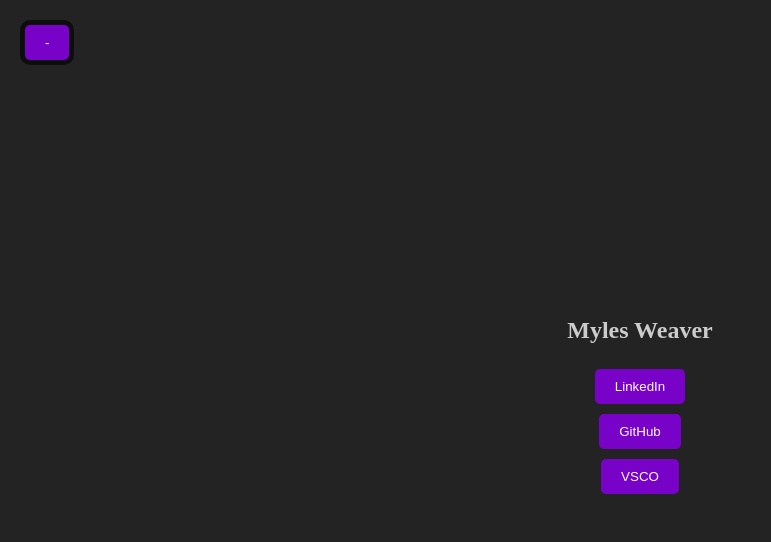
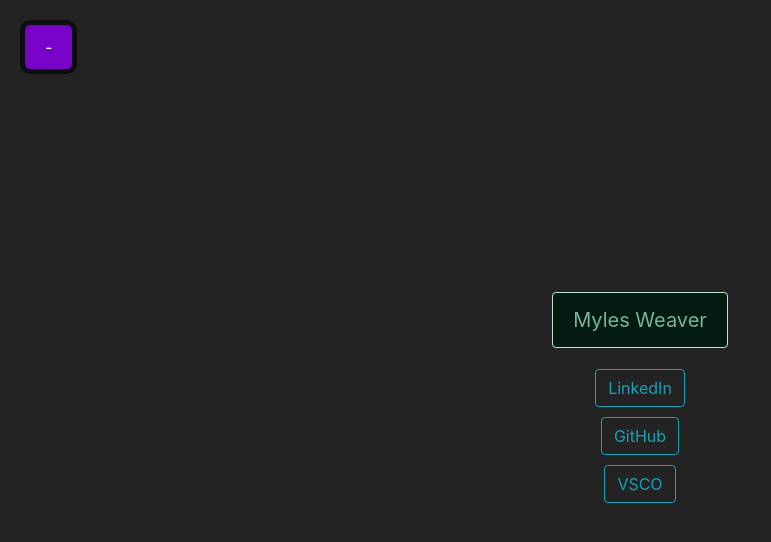
Before and after one commit to DreamWeaver3033/web-portfolio-file-server, a website: page index.html in a window 1280 px wide. Shown: the whole page, without its empty margins (0-771 px from the left). Drawn offline with nearby package versions, Linux system fonts and the light colour scheme.

Commit message:
begin adding bootstrap elements

```diff
--- a/index.html
+++ b/index.html
@@ -2,6 +2,7 @@
 <html lang="en">
 <head>
     <meta charset="UTF-8">
+    <link rel="stylesheet" href="https://maxcdn.bootstrapcdn.com/bootstrap/4.0.0/css/bootstrap.min.css">
     <meta name="viewport" content="width=device-width, initial-scale=1.0">
     <title>Myles Weaver</title>
 
@@ -51,6 +52,13 @@
         .minimizeButton {
             display: none; /* Initially hide the button */
         }
+
+        .custom-alert {
+            font-size: 20px;
+            background-color: #051b11;
+            color: #75b798;
+        }
+
     </style>
 </head>
 
@@ -61,10 +69,12 @@
         <button class="minimizeButton" onclick="buttonClicked(4)">File Server</button>
     </div>
 
-        <h1>Myles Weaver</h1>
-        <button onclick="buttonClicked(1)">LinkedIn</button>
-        <button onclick="buttonClicked(2)">GitHub</button>
-        <button onclick="buttonClicked(3)">VSCO</button>
+        <div class="alert alert-success custom-alert" role="alert">
+            Myles Weaver
+        </div>
+        <button onclick="buttonClicked(1)" type="button" class="btn btn-outline-info">LinkedIn</button>
+        <button onclick="buttonClicked(2)" type="button" class="btn btn-outline-info">GitHub</button>
+        <button onclick="buttonClicked(3)" type="button" class="btn btn-outline-info">VSCO</button>
 
 
     <script>
```
Also changed, not shown: about.html (+1 -0 lines).
